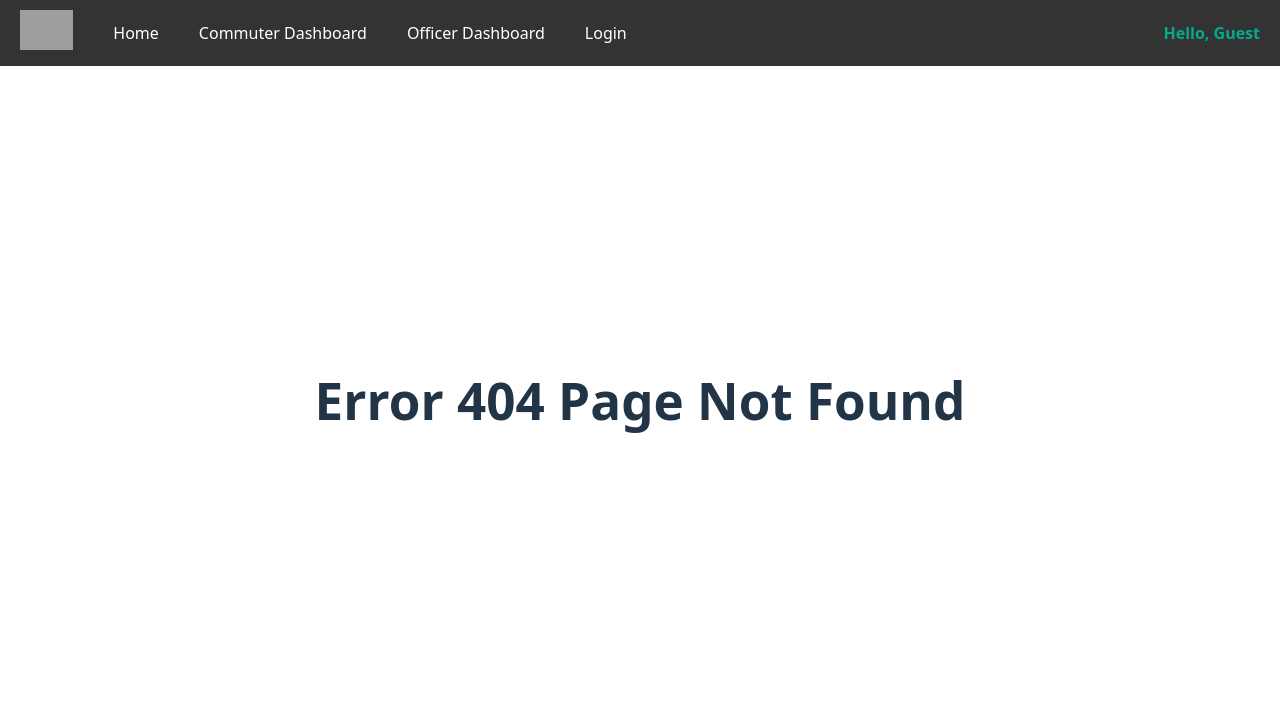
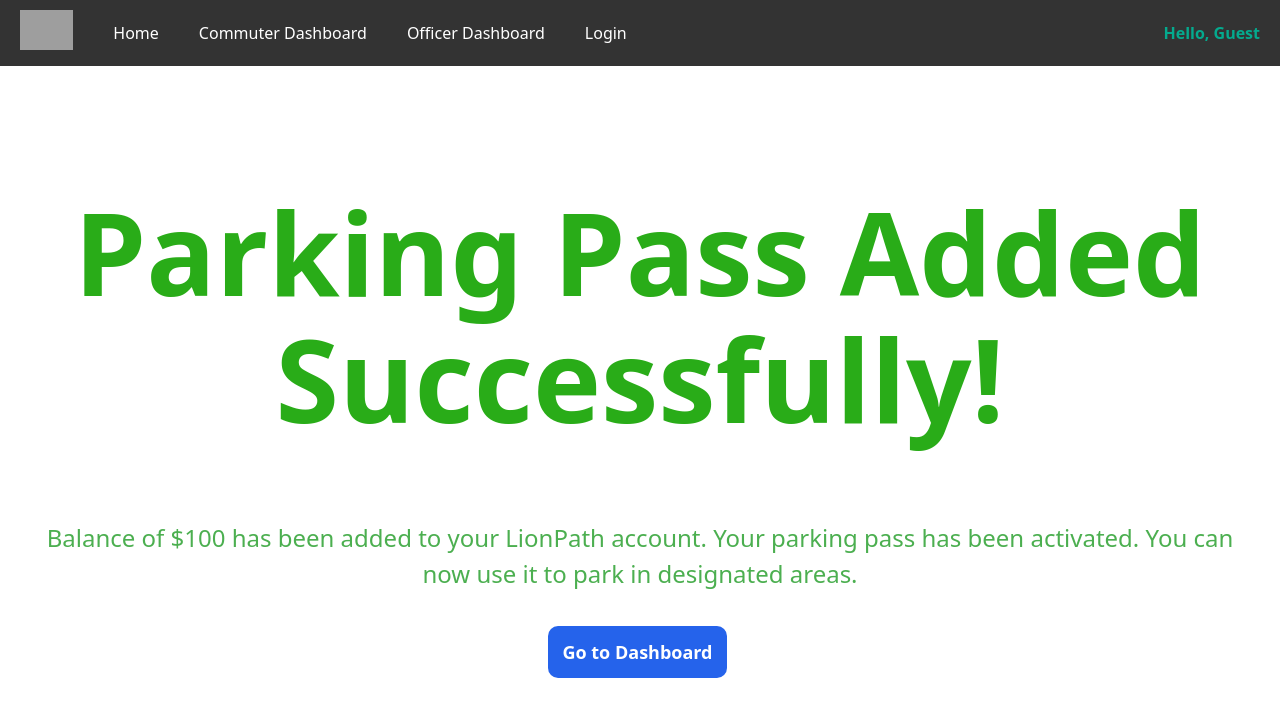
Before and after one commit to psu-edu/sweng861-capstone-tjv5153, a React (Vite) app in the folder frontend/react-app/: page /passSuccess in a window 1280 px wide. Before the commit this address had no page. Shown: the top 716 px of the page. Built offline with nearby package versions, Linux system fonts and the light colour scheme; grey boxes are pictures that could not be loaded.

Commit message:
fix auth middleware for preflight requests, parking pass flow works, working on garage access

```diff
--- a/frontend/react-app/src/ApiClient.jsx
+++ b/frontend/react-app/src/ApiClient.jsx
@@ -35,14 +35,21 @@ const ApiPost = async (endpoint, data) => {
     try
     {
         const response = await fetch(`${API_URL}${endpoint}`, {
+            credentials: 'include',
             method: 'POST',
             headers: { 'Content-Type': 'application/json' },
             body: JSON.stringify(data),
-            credentials: 'include'
         });
         if (!response.ok)
         {
             throw new Error(`API POST request failed: ${response.statusText}`);
+        }
+        if (response.status === 401 || response.status === 403)
+        {
+            console.log("User is not authenticated. Redirecting to login page...");
+            sessionStorage.setItem("authStatus", false);
+            window.location.href = "/login";
+            return;
         }
         return await response.json();
     }
--- a/frontend/react-app/src/App.jsx
+++ b/frontend/react-app/src/App.jsx
@@ -7,7 +7,7 @@ import { ApiClientGetUserInfo } from './ApiClient.jsx';
 import Dashboard from './Dashboard';
 import OfficerDashboard from './OfficerDashboard.jsx';
 import GetParkingPass from './GetParkingPass.jsx';
-
+import PassSuccess from './PassSuccess.jsx';
 
 function Greeting() {
   return (<div>
@@ -35,6 +35,7 @@ function App() {
         <Route path="/dashboard" element={<Dashboard/>}/>
         <Route path="/officerDashboard" element={<OfficerDashboard/>}/>
         <Route path="/parkingPass" element={<GetParkingPass/>}/>
+        <Route path="/passSuccess" element={<PassSuccess/>}/>
         <Route path="*" element={<h1>Error 404 Page Not Found</h1>}/>
       </Routes>
     </div>
--- a/frontend/react-app/src/Dashboard.jsx
+++ b/frontend/react-app/src/Dashboard.jsx
@@ -7,10 +7,9 @@ import './Dashboard.css';
 function Dashboard() {
   const [loading, setLoading] = useState(true);
 
-  ApiClientFetch('http://localhost:8000/userinfo', {
+  ApiClientFetch('/userinfo', {
     credentials: 'include'
   })
-    .then(response => response.json())
     .then(data => {
         sessionStorage.setItem("user.name", data.user_info.name);
         sessionStorage.setItem('authStatus', true);
--- a/frontend/react-app/src/GetParkingPass.jsx
+++ b/frontend/react-app/src/GetParkingPass.jsx
@@ -7,6 +7,7 @@ function GetParkingPass() {
     const [parkingPassForm, setparkingPassForm] = useState({
     name: '', licensePlate: ''});
   const [loading, setLoading] = useState(false);
+  let response = null;
 
   const handleChange = (e) => {
     const { name, value } = e.target;
@@ -18,15 +19,19 @@ function GetParkingPass() {
     setLoading(true);
 
     try {
-      await ApiClientPost("/parkingPass/", parkingPassForm);
+      response = await ApiClientPost("/parkingPass/", parkingPassForm);
     } catch (error) {
       alert('Failed to add parking pass. Please try again.');
       console.error('Error submitting form:', error);
     } finally {
       setLoading(false);
-      alert('Parking Pass added successfully!');
-      window.location.href = "/passSuccess";
+      if (response.status !== 500)
+      {
+        alert('Parking pass purchased successfully!');
+        window.location.href = "/passSuccess";
+      }
     }
+
   };
 
   return (
--- /dev/null
+++ b/frontend/react-app/src/PassSuccess.css
@@ -0,0 +1,31 @@
+success-container {
+    display: flex;
+    flex-direction: column;
+    align-items: center;
+    justify-content: center;
+    height: 100vh;
+    background-color: #f0f0f0;
+}
+.success-message {
+    font-size: 24px;
+    color: #4CAF50;
+    margin-bottom: 20px;
+}
+.success-header {
+    font-size: 36px;
+    color: #29ac18;
+    margin-bottom: 10px;
+}
+
+.dashboard-button {
+    padding: 10px 20px;
+    font-size: 18px;
+    color: white;
+    border: none;
+    border-radius: 5px;
+    cursor: pointer;
+}
+.dashboard-button:hover {
+    background-color: #555;
+    border-radius: 4px;
+}
--- /dev/null
+++ b/frontend/react-app/src/PassSuccess.jsx
@@ -0,0 +1,19 @@
+import React from 'react';
+import './PassSuccess.css';
+
+function PassSuccess() {
+    return (
+    <div className="success-container">
+    <div className="success-header">
+        <h1>Parking Pass Added Successfully!</h1>
+    </div>
+    <div className="success-message">
+        <p>Balance of $100 has been added to your LionPath account. Your parking pass has been activated. You can now use it to park in designated areas.</p>
+    </div>
+    <div className="dashboard-button">
+        <button onClick={() => window.location.href = "/dashboard"}>Go to Dashboard</button>
+    </div>
+  </div>);
+}
+
+export default PassSuccess;
```
Also changed, not shown: frontend/react-app/src/LicensePlate.css (added), frontend/react-app/src/LicensePlate.jsx (added), 2 other files (tests, documents, lock files or other folders).
